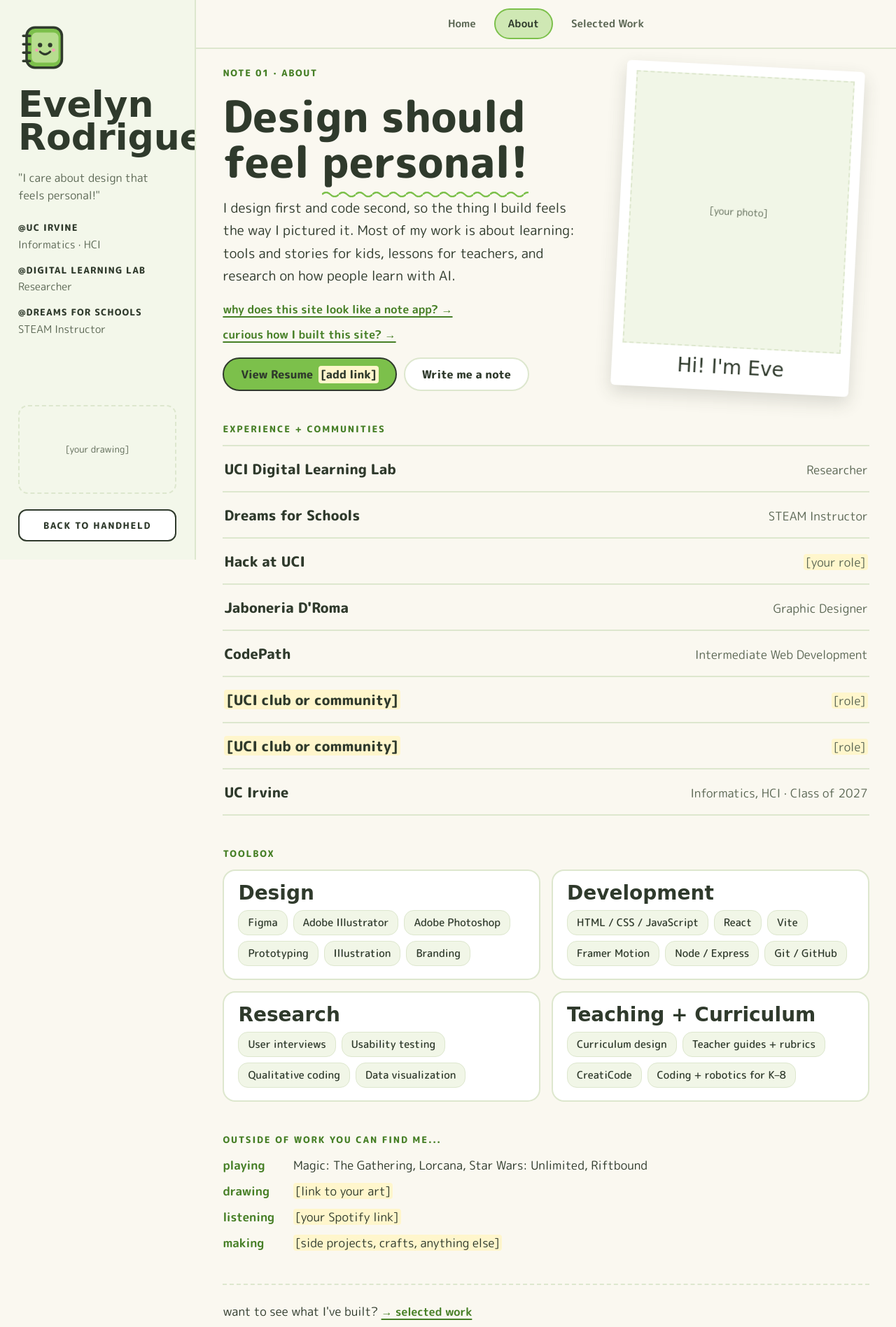
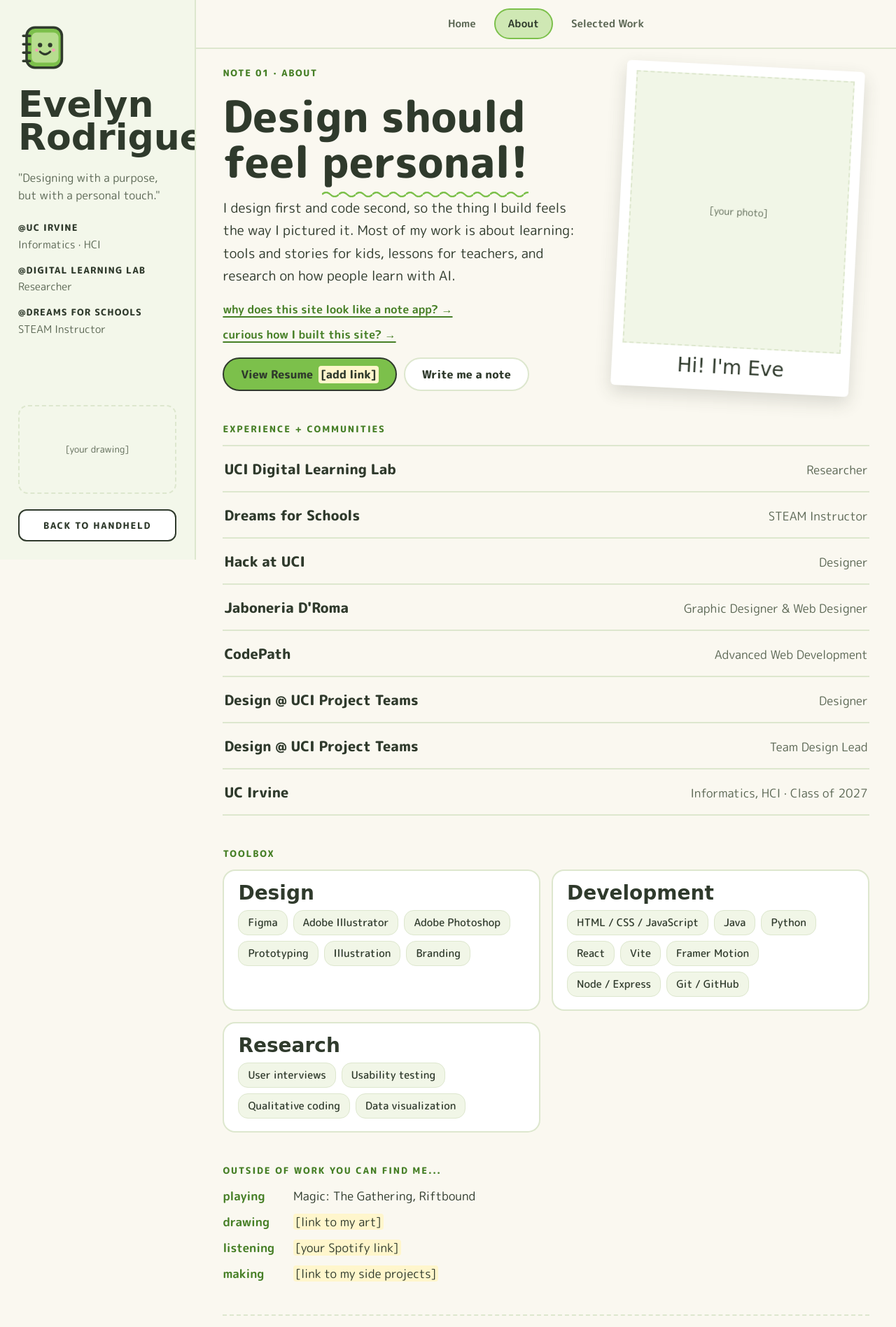
Before and after one commit to errodri3/evenote-portfolio, a React (Vite) app: page /about in a window 1280 px wide. Shown: the top 1897 px of the page at 70% size. Built offline with nearby package versions, Linux system fonts and the light colour scheme; a web font is replaced by a local one.

Commit message:
added more information

```diff
--- a/src/data/about.js
+++ b/src/data/about.js
@@ -1,37 +1,36 @@
-// About page + footer content. Fill in the [brackets] as you go.
+// About page + footer content.
 
 // [name, your role]
 export const EXPERIENCE = [
   ['UCI Digital Learning Lab', 'Researcher'],
   ['Dreams for Schools', 'STEAM Instructor'],
-  ['Hack at UCI', '[your role]'],
-  ["Jaboneria D'Roma", 'Graphic Designer'],
-  ['CodePath', 'Intermediate Web Development'],
-  ['[UCI club or community]', '[role]'],
-  ['[UCI club or community]', '[role]'],
+  ['Hack at UCI', 'Designer'],
+  ["Jaboneria D'Roma", 'Graphic Designer & Web Designer'],
+  ['CodePath', 'Advanced Web Development'],
+  ['Design @ UCI Project Teams', 'Designer'],
+  ['Design @ UCI Project Teams', 'Team Design Lead'],
   ['UC Irvine', 'Informatics, HCI · Class of 2027'],
 ]
 
 // [group name, [tools]]
 export const TOOLBOX = [
   ['Design', ['Figma', 'Adobe Illustrator', 'Adobe Photoshop', 'Prototyping', 'Illustration', 'Branding']],
-  ['Development', ['HTML / CSS / JavaScript', 'React', 'Vite', 'Framer Motion', 'Node / Express', 'Git / GitHub']],
+  ['Development', ['HTML / CSS / JavaScript', 'Java', 'Python', 'React', 'Vite', 'Framer Motion', 'Node / Express', 'Git / GitHub']],
   ['Research', ['User interviews', 'Usability testing', 'Qualitative coding', 'Data visualization']],
-  ['Teaching + Curriculum', ['Curriculum design', 'Teacher guides + rubrics', 'CreatiCode', 'Coding + robotics for K–8']],
 ]
 
 // [verb, what]
 export const OUTSIDE = [
-  ['playing', 'Magic: The Gathering, Lorcana, Star Wars: Unlimited, Riftbound'],
-  ['drawing', '[link to your art]'],
+  ['playing', 'Magic: The Gathering, Riftbound'],
+  ['drawing', '[link to my art]'],
   ['listening', '[your Spotify link]'],
-  ['making', '[side projects, crafts, anything else]'],
+  ['making', '[link to my side projects]'],
 ]
 
 // Your links. Leave as '' until you have them.
 export const LINKS = {
-  linkedin: '',
-  email: '',
+  linkedin: 'www.linkedin.com/in/evelyn-rodriguez-r',
+  email: 'errodri3@uci.edu',
   github: 'https://github.com/errodri3',
   instagram: '',
   resume: '',
@@ -40,7 +39,7 @@ export const LINKS = {
 
 // Side panel: quick brief about you
 export const SIDEBAR = {
-  quote: '"I care about design that feels personal!"',
+  quote: '"Designing with a purpose, but with a personal touch."',
   roles: [
     ['@UC IRVINE', 'Informatics · HCI'],
     ['@DIGITAL LEARNING LAB', 'Researcher'],
```
